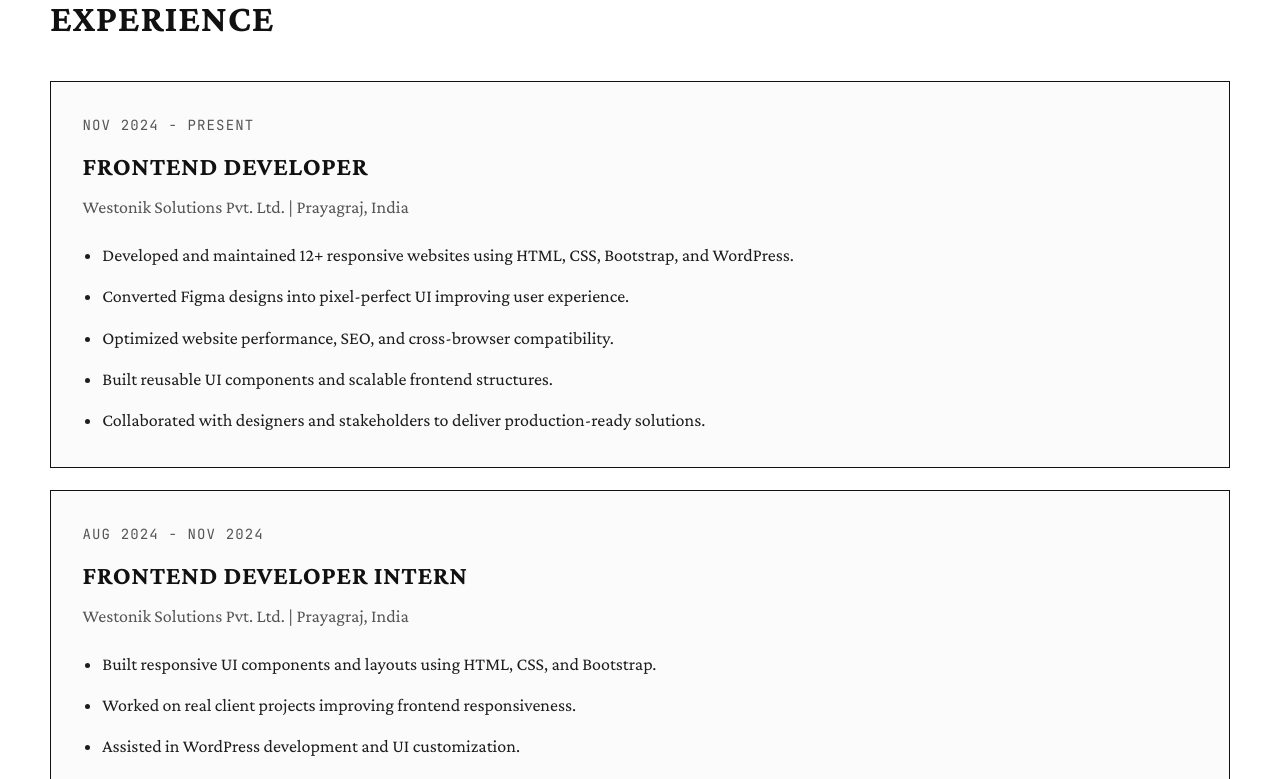
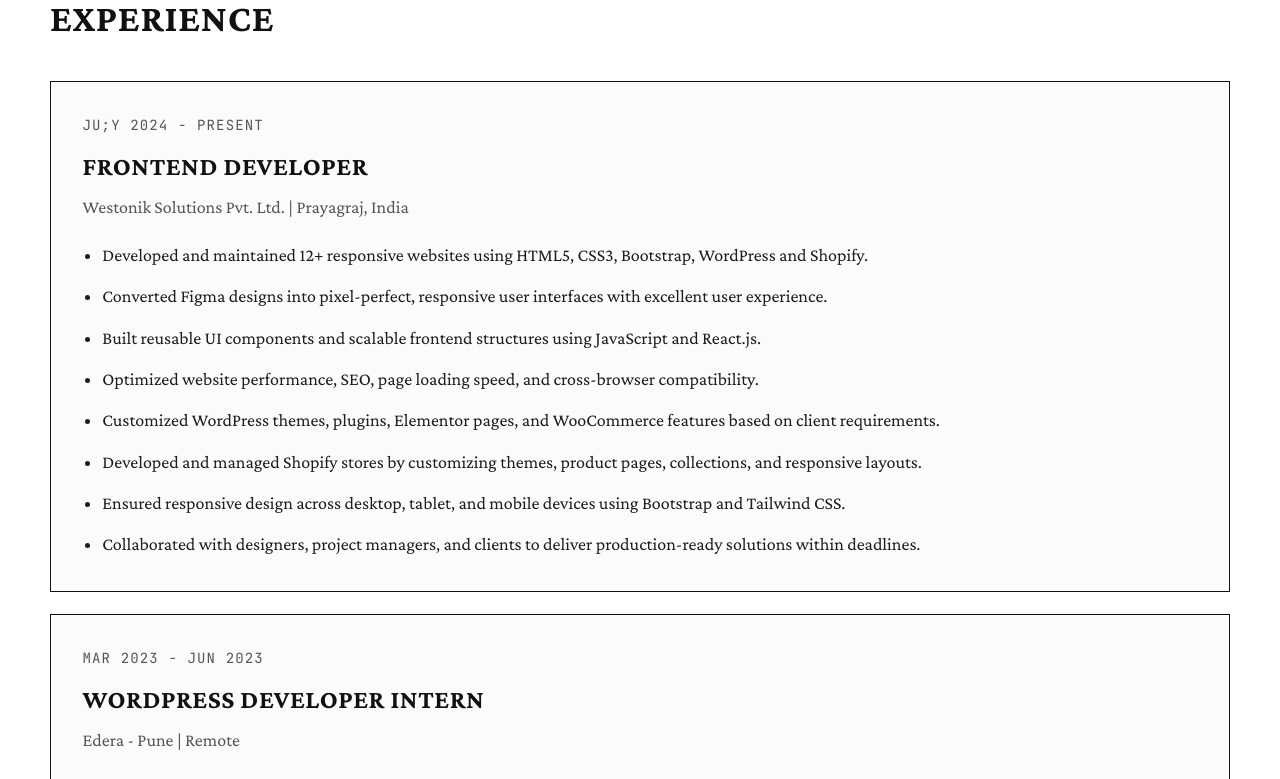
Before and after one commit to ShamiyaParveen/shamiya-parveen-portfolio, a React (Vite) app: page / in a window 1280 px wide. Shown: the part 2041-2820 px from the top of the page. Built offline with nearby package versions, Linux system fonts and the light colour scheme.

Commit message:
Update portfolio

```diff
--- a/src/App.jsx
+++ b/src/App.jsx
@@ -63,27 +63,20 @@ const experiences = [
   {
     company: 'Westonik Solutions Pvt. Ltd.',
     role: 'Frontend Developer',
-    duration: 'Nov 2024 - Present',
+    duration: 'Ju;y 2024 - Present',
     location: 'Prayagraj, India',
-    points: [
-      'Developed and maintained 12+ responsive websites using HTML, CSS, Bootstrap, and WordPress.',
-      'Converted Figma designs into pixel-perfect UI improving user experience.',
-      'Optimized website performance, SEO, and cross-browser compatibility.',
-      'Built reusable UI components and scalable frontend structures.',
-      'Collaborated with designers and stakeholders to deliver production-ready solutions.',
-    ],
+  points: [
+  'Developed and maintained 12+ responsive websites using HTML5, CSS3, Bootstrap, WordPress and Shopify.',
+  'Converted Figma designs into pixel-perfect, responsive user interfaces with excellent user experience.',
+  'Built reusable UI components and scalable frontend structures using JavaScript and React.js.',
+  'Optimized website performance, SEO, page loading speed, and cross-browser compatibility.',
+  'Customized WordPress themes, plugins, Elementor pages, and WooCommerce features based on client requirements.',
+  'Developed and managed Shopify stores by customizing themes, product pages, collections, and responsive layouts.',
+  'Ensured responsive design across desktop, tablet, and mobile devices using Bootstrap and Tailwind CSS.',
+  'Collaborated with designers, project managers, and clients to deliver production-ready solutions within deadlines.',
+],
   },
-  {
-    company: 'Westonik Solutions Pvt. Ltd.',
-    role: 'Frontend Developer Intern',
-    duration: 'Aug 2024 - Nov 2024',
-    location: 'Prayagraj, India',
-    points: [
-      'Built responsive UI components and layouts using HTML, CSS, and Bootstrap.',
-      'Worked on real client projects improving frontend responsiveness.',
-      'Assisted in WordPress development and UI customization.',
-    ],
-  },
+
   {
     company: 'Edera - Pune',
     role: 'WordPress Developer Intern',
@@ -290,7 +283,7 @@ function App() {
             <p className="section-tag">Work</p>
             <h2>Experience</h2>
           </div>
-          <strong className="experience-total">2 Year 3 Month</strong>
+          <strong className="experience-total">2+ Years of Experience</strong>
         </div>
 
         <div className="experience-grid">
```
Also changed, not shown: 1 other file (tests, documents, lock files or other folders).
